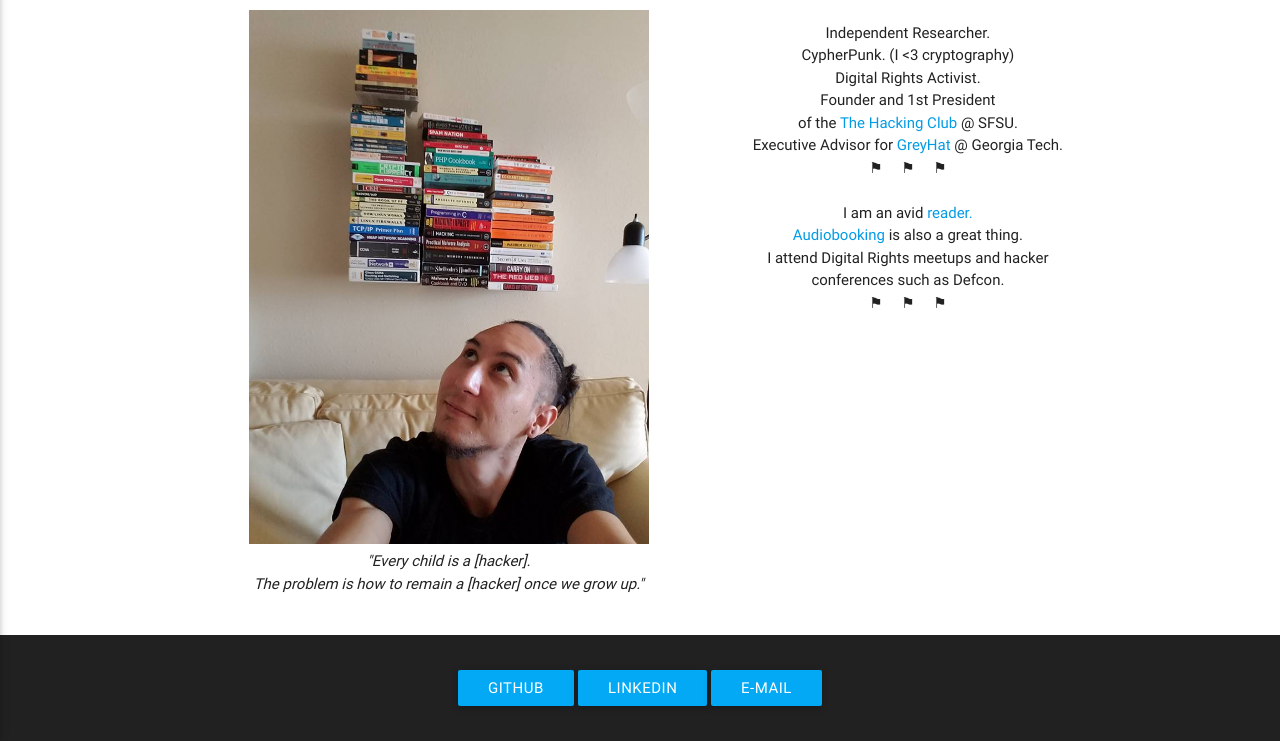
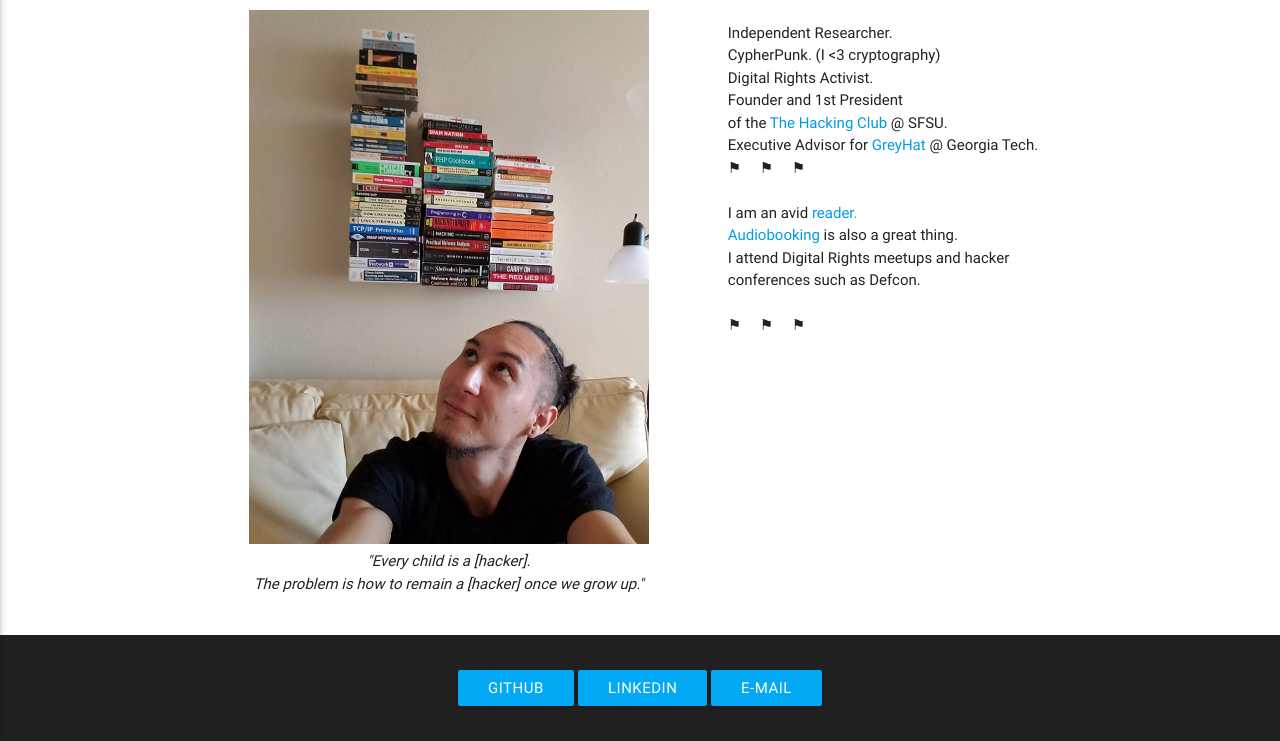
Before and after one commit to CMagistrado/cmagistrado.github.io, a plain HTML site: page index.html in a window 1280 px wide. Shown: the part 122-863 px from the top of the page. Drawn offline with nearby package versions, Linux system fonts and the light colour scheme.

Commit message:
align is now left

```diff
--- a/index.html
+++ b/index.html
@@ -61,20 +61,20 @@
                     <div class="col s12 m12 l5">
                         <h4 class="center-align">Whoami</h4>
                         <p class="flow-text">
-                            <div class="center-align">
+                            <div class="left">
 								Independent Researcher.<br />
 								CypherPunk. (I <3 cryptography) <br />
                                 Digital Rights Activist.<br />
                                 Founder and 1st President <br />
                                 of the <a href="http://www.gatorhack.com" target="_blank">The Hacking Club</a> @ SFSU.<br />
-								Executive Advisor for <a href="http://www.greyhat.gatech.edu" target="_blank">GreyHat</a> @ Georgia Tech.
+								Executive Advisor for <a href="http://www.greyhat.gatech.edu" target="_blank">GreyHat</a> @ Georgia Tech.<br>
                             </div>
 
-                            <div class="center-align">
+                            <div class="left">
                                 &#9873;&nbsp;&nbsp;&nbsp;&nbsp;&nbsp;&#9873;&nbsp;&nbsp;&nbsp;&nbsp;&nbsp;&#9873;<br /><br />
                                 I am an avid <a href="https://www.goodreads.com/review/list/60955502-chris-magistrado?utf8=%E2%9C%93&per_page=infinite" target="_blank">reader.</a><br />
                                 <a href="http://www.audible.com/listener/A391J3ZLCY0LFI?ref_=a_listener__mst_tnaft_5" target="_blank">Audiobooking</a> is also a great thing.<br/>
-                                I attend Digital Rights meetups and hacker conferences such as Defcon.<br/>
+                                I attend Digital Rights meetups and hacker conferences such as Defcon.<br/><br>
                                 &#9873;&nbsp;&nbsp;&nbsp;&nbsp;&nbsp;&#9873;&nbsp;&nbsp;&nbsp;&nbsp;&nbsp;&#9873;<br /><br />
                             </div>
                         </p>
```
